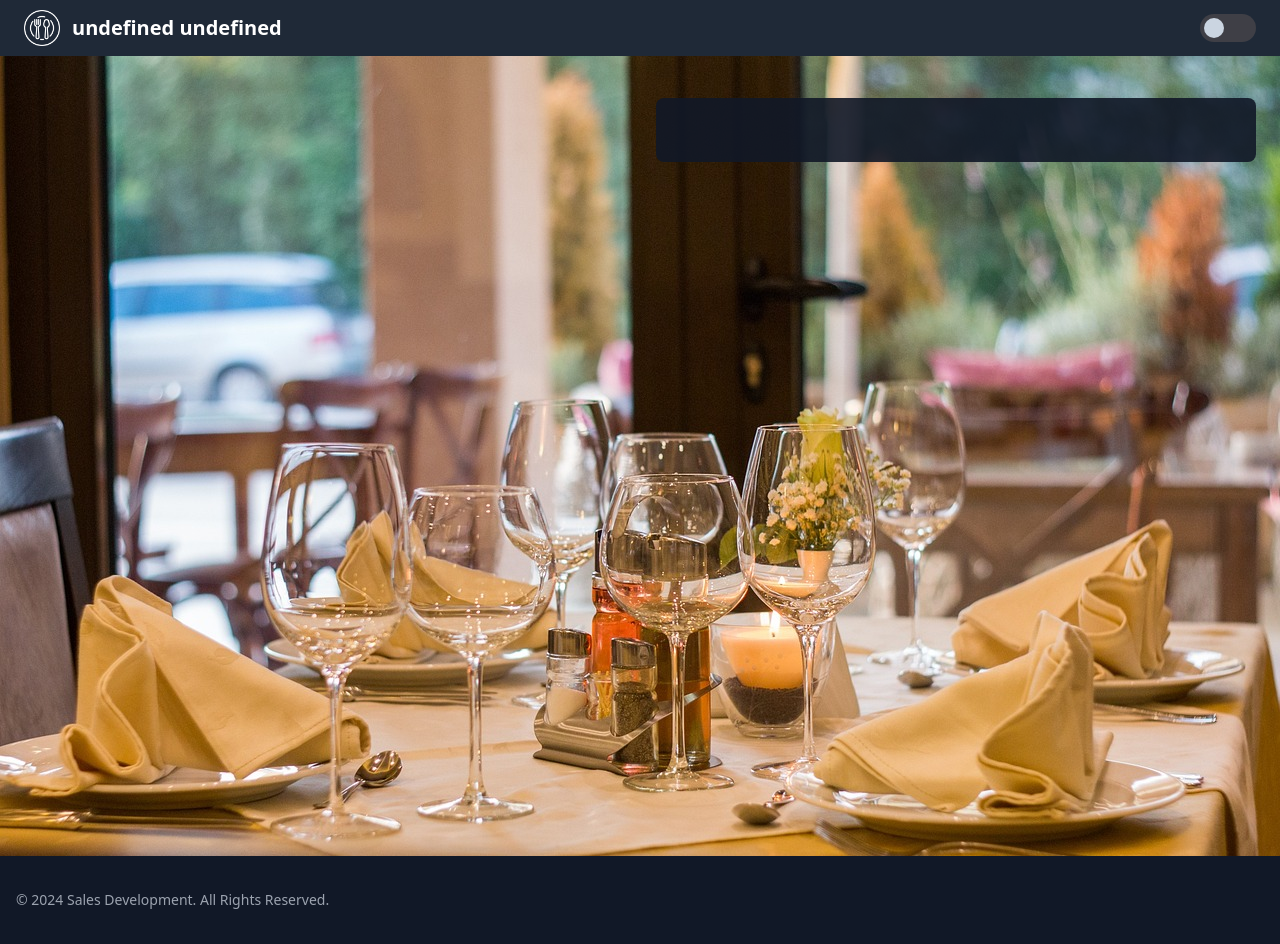
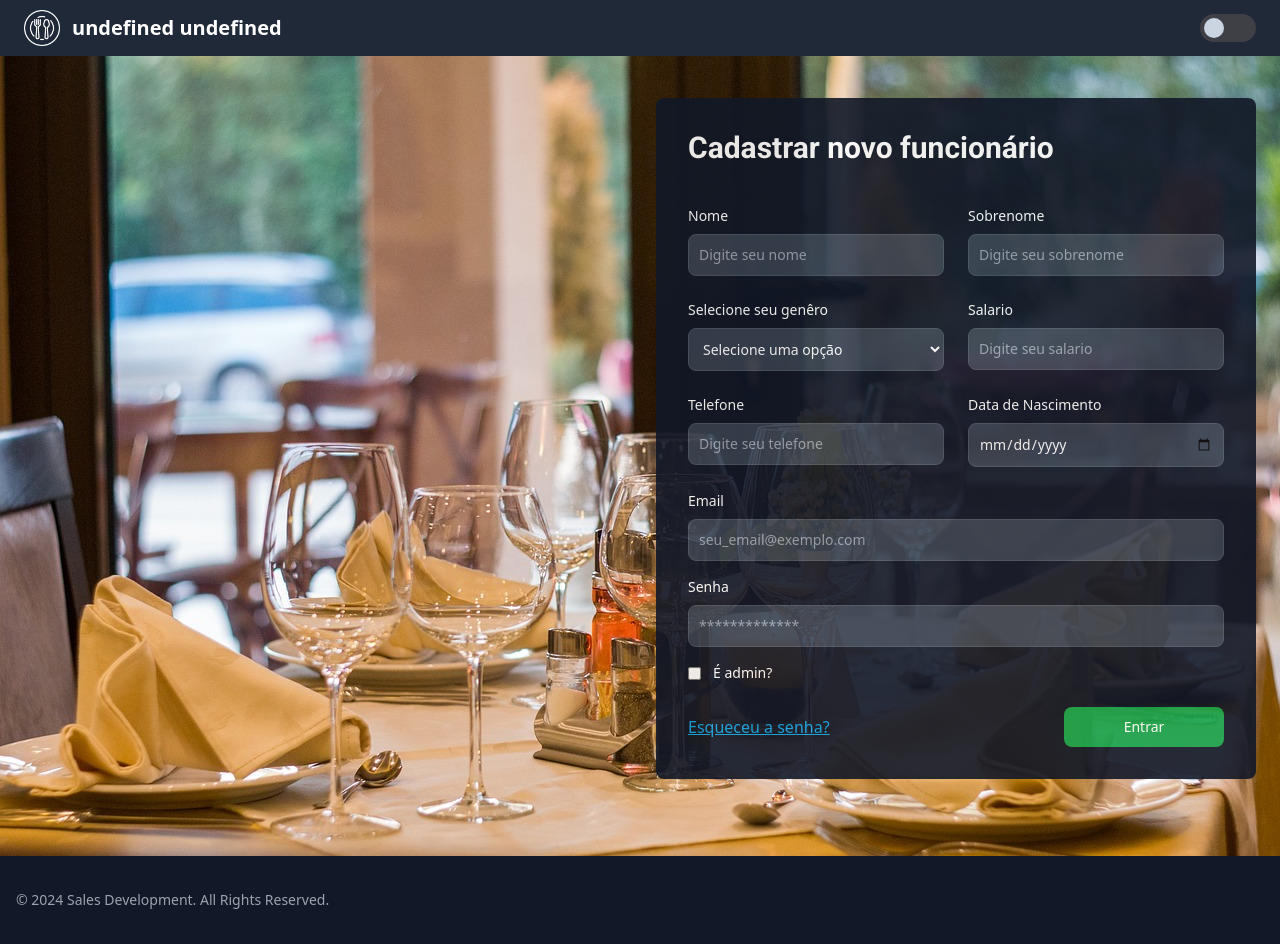
Before and after one commit to vittorRafael/restaurante-front, a React (Vite) app: page /login/cadastrar in a window 1280 px wide. Built offline with nearby package versions, Linux system fonts and the light colour scheme; some icons are missing.

Commit message:
Criando tela de cadastro

```diff
--- a/src/Components/Pages/Login.jsx
+++ b/src/Components/Pages/Login.jsx
@@ -5,6 +5,7 @@ import LoginForm from '../partials/LoginForm';
 import LoginPasswordLost from '../partials/LoginPasswordLost';
 import LoginPasswordReset from '../partials/LoginPasswordReset';
 import Head from '../partials/Head';
+import LoginCreate from '../partials/LoginCreate';
 
 const Login = () => {
   return (
@@ -14,6 +15,7 @@ const Login = () => {
         <div className="col-span-1 md:col-start-2 rounded-lg bg-white dark:bg-gray-900 p-8 animeLeft col-start-1">
           <Routes>
             <Route path="/" element={<LoginForm />} />
+            <Route path="cadastrar" element={<LoginCreate />} />
             <Route path="perdeu" element={<LoginPasswordLost />} />
             <Route path="resetar" element={<LoginPasswordReset />} />
           </Routes>
--- /dev/null
+++ b/src/Components/Widgets/Error.jsx
@@ -0,0 +1,11 @@
+import React from 'react';
+
+const Error = ({ error }) => {
+  return (
+    <p className="block mt-2 text-sm text-red-500 font-bold font-roboto">
+      {error}
+    </p>
+  );
+};
+
+export default Error;
--- a/src/Components/Widgets/Form/Input.jsx
+++ b/src/Components/Widgets/Form/InputText.jsx
@@ -1,4 +1,5 @@
 import React from 'react';
+import Error from '../Error';
 
 const Input = ({
   label,
@@ -28,11 +29,7 @@ const Input = ({
         onChange={onChange}
         onBlur={onBlur}
       />
-      {error && (
-        <p className="block mt-2 text-sm text-red-500 font-bold font-roboto">
-          {error}
-        </p>
-      )}
+      {error && <Error error={error} />}
     </div>
   );
 };
--- /dev/null
+++ b/src/Components/Widgets/Form/Select.jsx
@@ -0,0 +1,33 @@
+import React from 'react';
+import Error from '../Error';
+
+const Select = ({ name, label, opts, onChange, value, error, onBlur }) => {
+  return (
+    <div>
+      <label
+        htmlFor={name}
+        className="block mb-2 text-sm font-medium text-gray-900 dark:text-white"
+      >
+        {label}
+      </label>
+      <select
+        name={name}
+        id={name}
+        className="bg-gray-50 border border-gray-300 text-gray-900 text-sm rounded-lg focus:ring-blue-500 focus:border-blue-500 block w-full p-2.5 dark:bg-gray-700 dark:border-gray-600 dark:placeholder-gray-400 dark:text-white dark:focus:ring-blue-500 dark:focus:border-blue-500"
+        onChange={onChange}
+        onBlur={onBlur}
+        value={value}
+      >
+        <option>Selecione uma opção</option>
+        {opts.map((opt) => (
+          <option key={opt.id} value={opt.id}>
+            {opt.funcao}
+          </option>
+        ))}
+      </select>
+      {error && <Error error={error} />}
+    </div>
+  );
+};
+
+export default Select;
--- /dev/null
+++ b/src/Components/partials/LoginCreate.jsx
@@ -0,0 +1,130 @@
+import React from 'react';
+import Input from '../Widgets/Form/InputText';
+import Button from '../Widgets/Form/Button';
+import useForm from '../../Hooks/useForm';
+import { Link } from 'react-router-dom';
+import Select from '../Widgets/Form/Select';
+
+const generos = [
+  { id: 'Masculino', funcao: 'Masculino' },
+  { id: 'Feminino', funcao: 'Feminino' },
+  { id: 'Não binário', funcao: 'Não binário' },
+  { id: 'Prefiro não informar', funcao: 'Prefiro não informar' },
+];
+
+const LoginCreate = () => {
+  const nome = useForm('');
+  const sobrenome = useForm('');
+  const email = useForm('email');
+  const senha = useForm('');
+  const sexo = useForm('');
+  const salario = useForm('salario');
+  const telefone = useForm('');
+  const data_nascimento = useForm('');
+  const [admin, setAdmin] = React.useState(false);
+
+  function handleSubmit(e) {
+    e.preventDefault();
+    console.log(admin);
+  }
+
+  return (
+    <article className="flex flex-col gap-10">
+      <h1 className="font-roboto font-bold text-3xl text-slate-900 dark:text-white">
+        Cadastrar novo funcionário
+      </h1>
+      <form onSubmit={handleSubmit}>
+        <div className="grid gap-6 mb-6 md:grid-cols-2">
+          <Input
+            type="text"
+            name="nome"
+            label="Nome"
+            placeholder="Digite seu nome"
+            {...nome}
+          />
+          <Input
+            type="text"
+            name="sobrenome"
+            label="Sobrenome"
+            placeholder="Digite seu sobrenome"
+            {...sobrenome}
+          />
+          <Select
+            name="genero"
+            label="Selecione seu genêro"
+            opts={generos}
+            {...sexo}
+          />
+          <Input
+            type="text"
+            name="salario"
+            label="Salario"
+            placeholder="Digite seu salario"
+            {...salario}
+          />
+          <Input
+            type="text"
+            name="telefone"
+            label="Telefone"
+            placeholder="Digite seu telefone"
+            {...telefone}
+          />
+          <Input
+            type="date"
+            name="data_nascimento"
+            label="Data de Nascimento"
+            placeholder="Digite sua data de nascimento"
+            {...data_nascimento}
+          />
+        </div>
+        <div className="mb-6 flex flex-col gap-4">
+          <Input
+            type="text"
+            name="email"
+            label="Email"
+            placeholder="seu_email@exemplo.com"
+            {...email}
+          />
+          <Input
+            type="senha"
+            name="senha"
+            label="Senha"
+            placeholder="*************"
+            {...senha}
+          />
+          <div className="flex gap-3 items-center">
+            <input
+              type="checkbox"
+              name="admin"
+              id="admin"
+              onClick={() => setAdmin(!admin)}
+            />
+            <label
+              htmlFor="admin"
+              className="block text-sm font-medium text-gray-900 dark:text-white"
+            >
+              É admin?
+            </label>
+          </div>
+        </div>
+        <div className="w-full flex justify-between items-center">
+          <Link
+            to="/"
+            className="text-sky-800 dark:text-sky-500 underline hover:scale-105 hover:text-sky-950"
+          >
+            Esqueceu a senha?
+          </Link>
+          <Button
+            type="submit"
+            color="green"
+            disabled={email.error || senha.error ? true : false}
+          >
+            Entrar
+          </Button>
+        </div>
+      </form>
+    </article>
+  );
+};
+
+export default LoginCreate;
--- a/src/Components/partials/LoginForm.jsx
+++ b/src/Components/partials/LoginForm.jsx
@@ -1,5 +1,5 @@
 import React from 'react';
-import Input from '../Widgets/Form/Input';
+import Input from '../Widgets/Form/InputText';
 import Button from '../Widgets/Form/Button';
 import useForm from '../../Hooks/useForm';
 import { Link } from 'react-router-dom';
@@ -10,8 +10,6 @@ const LoginForm = () => {
 
   function handleSubmit(e) {
     e.preventDefault();
-    console.log('Olá');
-    console.log(email.value, password.value);
   }
   return (
     <article className="flex flex-col gap-10">
--- a/tailwind.config.js
+++ b/tailwind.config.js
@@ -8,7 +8,7 @@ export default {
     },
     extend: {
       backgroundImage: {
-        restaurant: "url('./src/Assets/bg.jpg')",
+        restaurant: "url('/src/Assets/bg.jpg')",
       },
     },
   },
```
